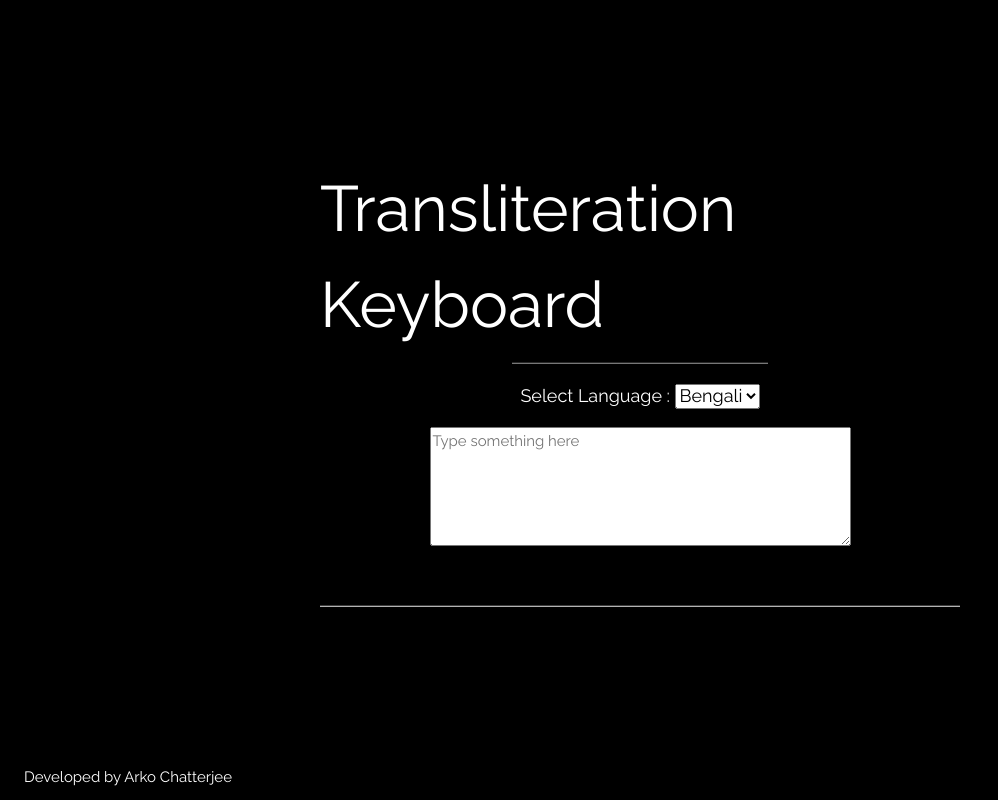
After one commit to arkochatterjee/transliteration-keyboard, a Flask app: template templates/index2.html in a window 1280 px wide. The commit adds this page. Shown: the whole page, without its empty margins (0-998 px from the left). Run offline with Flask 2, Linux system fonts and the light colour scheme; the template is opened without the code that fills it, so the values that code supplies are empty; some libraries are stand-ins or nearby versions.

Commit message:
All working for single word, UI/UX updated

```diff
--- a/app.py
+++ b/app.py
@@ -1,14 +1,12 @@
 from flask import Flask, render_template, request, send_file, flash, redirect, session, abort, url_for, jsonify
-import pymysql
 import json
-from flask_wtf.csrf import CsrfProtect
 import requests
 
 app = Flask(__name__)
 
 @app.route('/', methods=['GET'])
 def index():
-    return render_template('index.html')
+    return render_template('index2.html')
 
 @app.route('/predict', methods=['GET', 'POST'])
 def predict():
--- /dev/null
+++ b/requirements.txt
@@ -0,0 +1 @@
+flask
--- a/static/js/index.js
+++ /dev/null
@@ -1,4 +0,0 @@
-$('textarea').on('input', function() {
-    text = $('textarea').val();
-    $('div').html(text);
-  });
--- /dev/null
+++ b/templates/index2.html
@@ -0,0 +1,135 @@
+<!DOCTYPE html>
+<html>
+<title>Transliteration Keyboard</title>
+<meta charset="UTF-8">
+<meta name="viewport" content="width=device-width, initial-scale=1">
+<link rel="stylesheet" href="https://www.w3schools.com/w3css/4/w3.css">
+<link rel="stylesheet" href="https://fonts.googleapis.com/css?family=Raleway">
+<style>
+body,h1 {font-family: "Raleway", sans-serif}
+body, html {height: 100%}
+.bgimg {
+    background-color: black;
+  min-height: 100%;
+  background-position: center;
+  background-size: cover;
+}
+
+div.justified {
+        display: flex;
+        justify-content: center;
+    }
+</style>
+<body>
+
+
+        <script src="https://ajax.googleapis.com/ajax/libs/jquery/2.1.1/jquery.min.js"></script>
+        <script src="https://ajax.googleapis.com/ajax/libs/jquery/3.4.1/jquery.min.js"></script>
+        <script src="https://code.jquery.com/jquery-3.4.1.js"></script>
+
+<div class="bgimg w3-display-container w3-animate-opacity w3-text-white">
+  <div class="w3-display-topleft w3-padding-large w3-xlarge">
+    <!--Lpgo -->
+  </div>
+  <div class="w3-display-middle">
+    <h1 class="w3-jumbo w3-animate-top">Transliteration Keyboard </h1>
+    <hr class="w3-border-grey" style="margin:auto;width:40%">
+    <p class="w3-large w3-center">Select Language :
+            <select id="lang">
+
+                        <option value="bengali" id="bengali" selected="selected">Bengali</option>
+                        <option value="hindi" id="hindi">Hindi</option>
+                        <option value="tamil" id="tamil">Tamil</option>
+
+                    </select>
+                    <br></p>
+    <div class="justified">
+    <textarea placeholder="Type something here" rows="5" cols="50" list="cars" id="tarea"></textarea>
+    </div>
+    <br>
+    <p class="w3-large w3-center" id="select"></p>
+    <div class="justified">
+    <div id="test1"></div>
+</div>
+
+<hr><br>
+
+  </div>
+  <div class="w3-display-bottomleft w3-padding-large">
+      Developed by Arko Chatterjee
+
+  </div>
+</div>
+
+
+
+
+
+
+<script>
+
+        $('#tarea').on('input', function() {
+            text = $('#tarea').val();
+            $('#div1').html(text);
+
+            lang = $("#lang :selected").val();
+            $.ajax({
+          type : 'POST',
+          url : "{{url_for('predict')}}",
+          data : {'data' : text,'lang' : lang},
+
+          success: function(data) {
+
+            console.log(data)
+            json=JSON.parse(data);
+            $('#test').html(json[0]);
+            var data = ""
+            for(var i =0;i < json.length;i++)
+            {
+            var item = json[i];
+            data +=  '<button id='+item+'>'+item+'</button>'
+
+
+            }
+            $('#test1').html(data);
+
+            if(json[0] == "")
+            {
+                $('#select').html(" ");
+            }
+            else{
+                $('#select').html("Select from the options");
+            }
+
+
+
+
+
+            }
+
+
+        });
+
+
+          });
+
+
+          $('#test1').click(function( e ){
+
+            var v = e.target.id
+            console.log("Clicked "+v)
+            $('#tarea').val(v);
+
+
+
+
+        });
+
+
+
+
+
+        </script>
+
+</body>
+</html>
```
Also changed, not shown: templates/index.html (+74 -12 lines), test.py (line endings or trailing spaces).
